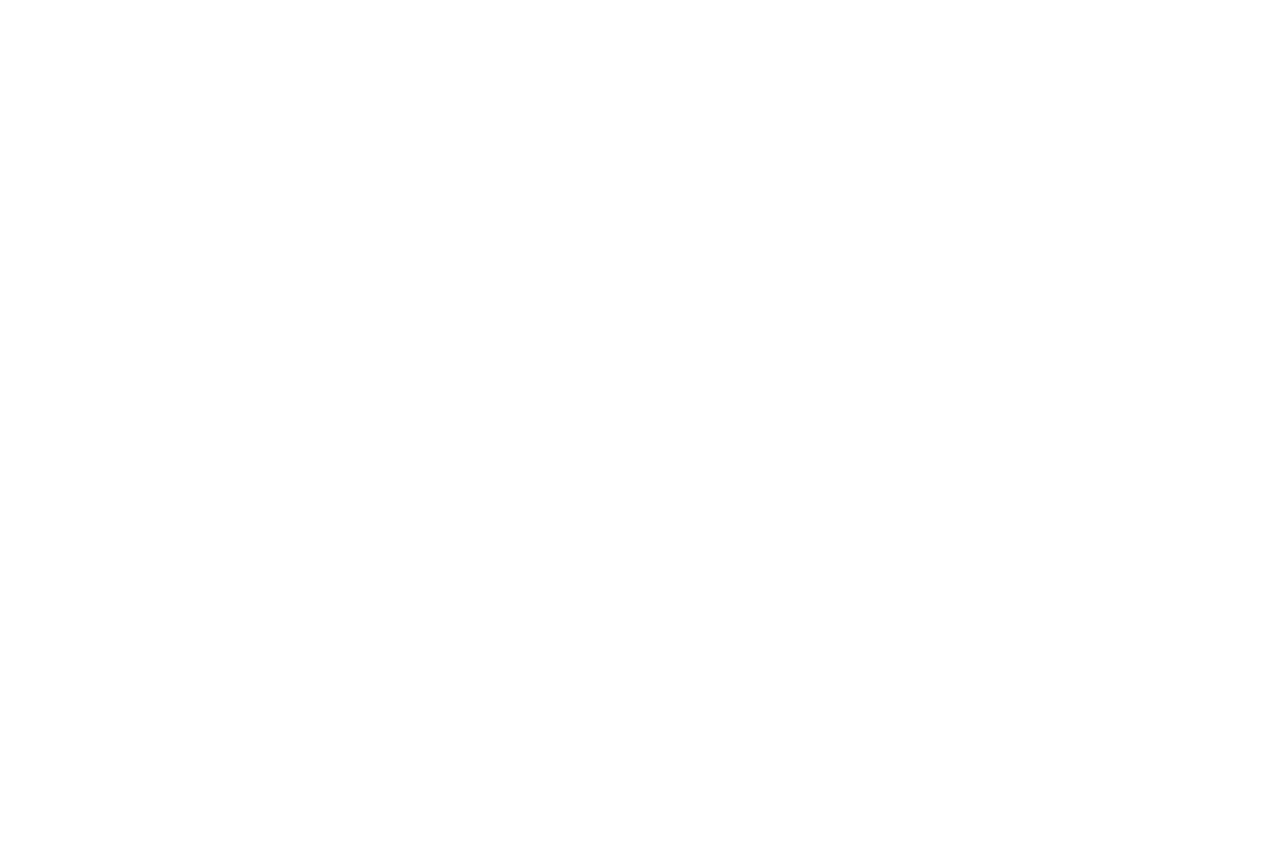
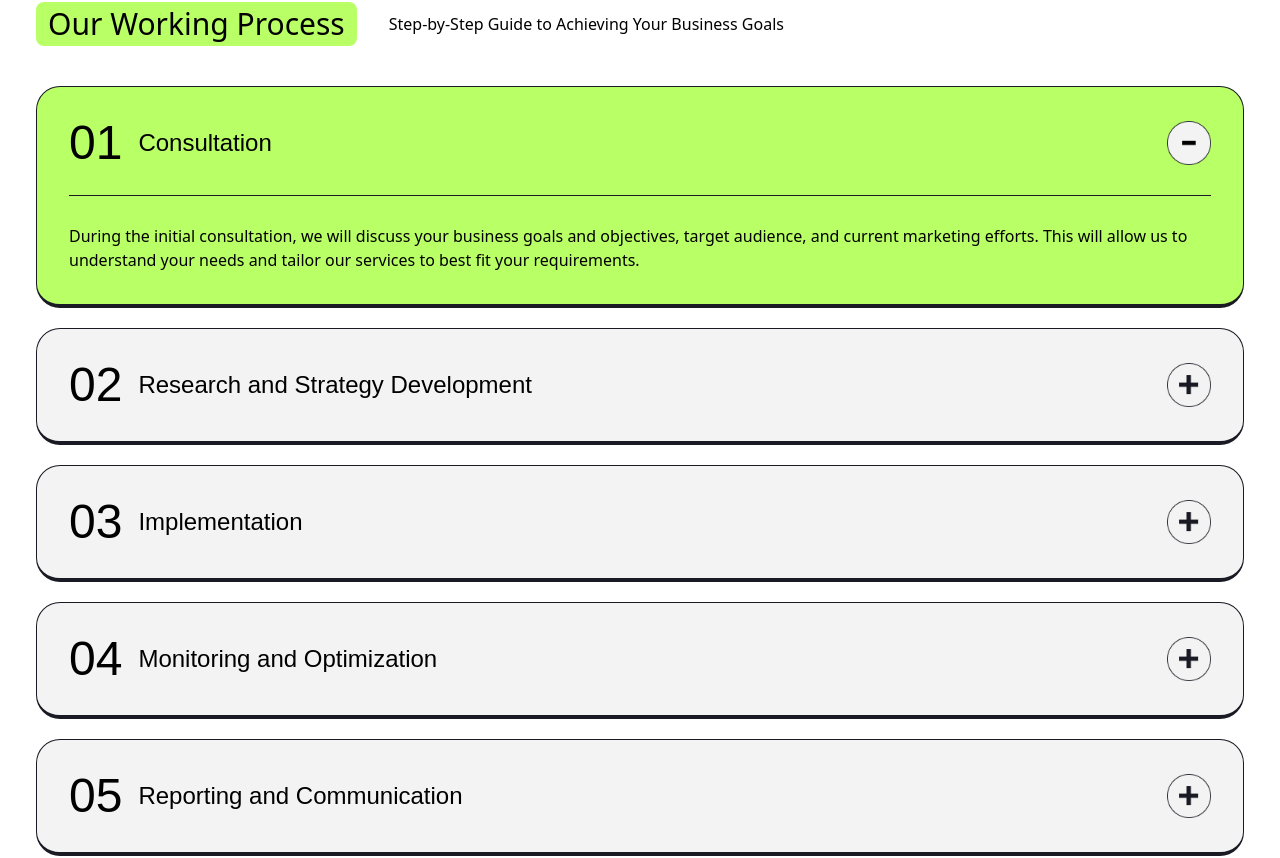
Before and after one commit to rahulroynipon/React_Project1, a React (Vite) app: page / in a window 1280 px wide. Shown: the part 2816-3674 px from the top of the page. Before the commit the page ends 2746 px from the top, so only its background shows below. Built offline with nearby package versions, Linux system fonts and the light colour scheme.

Commit message:
add th e working process

```diff
--- a/src/components/Components.jsx
+++ b/src/components/Components.jsx
@@ -3,5 +3,6 @@ import Company from "./Company";
 import Services from "./Services";
 import Happend from "./Happen";
 import CaseStudies from "./CaseStudies";
+import WrokingProcess from "./WorkingProcess";
 
-export { HeroSection, Company, Services, Happend, CaseStudies };
+export { HeroSection, Company, Services, Happend, CaseStudies, WrokingProcess };
--- /dev/null
+++ b/src/components/WorkingProcess.jsx
@@ -0,0 +1,77 @@
+import { useState } from "react";
+import HeaderTitle from "./../reuseables/HeaderTitle";
+import plus from "./../assets/icon/plus.png";
+import minus from "./../assets/icon/minus.png";
+
+export default function WorkingProcess() {
+  const [openIndex, setOpenIndex] = useState(0); // Initialize with 0 to open the first box
+
+  const data = [
+    "Consultation",
+    "Research and Strategy Development",
+    "Implementation",
+    "Monitoring and Optimization",
+    "Reporting and Communication",
+    "Continual Improvement",
+  ];
+  const toggleOpen = (index) => {
+    setOpenIndex((prevIndex) => (prevIndex === index ? null : index));
+  };
+
+  return (
+    <main className="mt-16 width padding-x padding-y">
+      <HeaderTitle
+        title={"Our Working Process"}
+        content={"Step-by-Step Guide to Achieving Your Business Goals"}
+      />
+
+      <section className="mt-10 flex flex-col gap-5">
+        {data?.map((item, index) => (
+          <Process
+            key={index}
+            isOpen={openIndex === index}
+            toggleOpen={() => toggleOpen(index)}
+            stepNumber={index + 1}
+            title={item}
+          />
+        ))}
+      </section>
+    </main>
+  );
+}
+
+export function Process({ isOpen, toggleOpen, stepNumber, title }) {
+  return (
+    <section
+      className={`${
+        isOpen ? "bg-primary" : "bg-pWhite"
+      } border border-b-4 rounded-3xl p-5 md:p-8 border-pBlack trans flex flex-col gap-7`}
+    >
+      <main className="flex items-center justify-between">
+        <h3 className="flex items-center gap-4">
+          <span className="font-space-grotesk text-4xl md:text-5xl">{`0${stepNumber}`}</span>
+          <span className="font-space-grotesk text-lg md:text-2xl">
+            {title}
+          </span>
+        </h3>
+
+        <button onClick={toggleOpen}>
+          <img
+            className="min-h-10 h-11 max-h-full"
+            src={isOpen ? minus : plus}
+            alt="plus/minus"
+          />
+        </button>
+      </main>
+
+      <div className={`${!isOpen ? "hidden" : ""} h-[.99px] bg-pBlack`}></div>
+
+      <div className={`${!isOpen ? "hidden" : ""}`}>
+        During the initial consultation, we will discuss your business goals and
+        objectives, target audience, and current marketing efforts. This will
+        allow us to understand your needs and tailor our services to best fit
+        your requirements.
+      </div>
+    </section>
+  );
+}
--- a/src/pages/Home.jsx
+++ b/src/pages/Home.jsx
@@ -5,6 +5,7 @@ import {
   Happend,
   HeroSection,
   Services,
+  WrokingProcess,
 } from "../components/Components";
 
 export default function Home() {
@@ -16,6 +17,7 @@ export default function Home() {
       <Services />
       <Happend />
       <CaseStudies />
+      <WrokingProcess />
     </>
   );
 }
```
